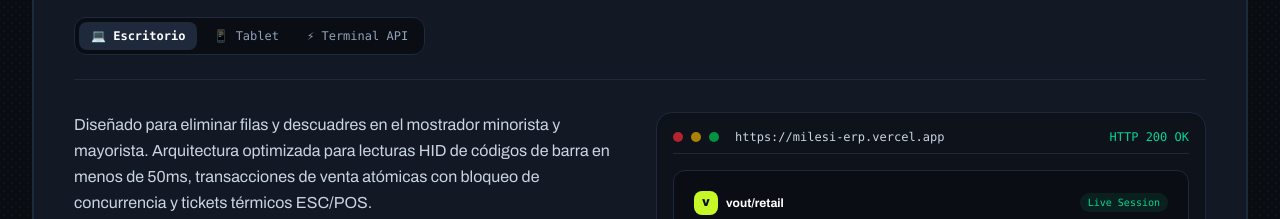
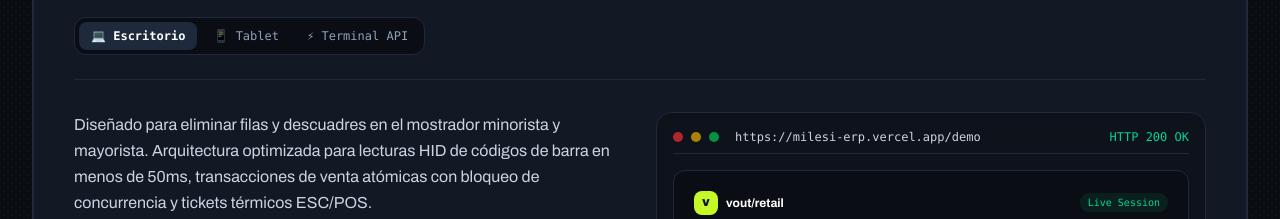
Before and after one commit to AgustinMilesi/portfolio, a Next.js app: page / in a window 1280 px wide. Shown: the part 3306-3525 px from the top of the page. Built offline with nearby package versions, Linux system fonts and the light colour scheme.

Commit message:
feat(demo): link live demo buttons directly to auto-seeding demo routes

```diff
--- a/components/ProjectCarousel.tsx
+++ b/components/ProjectCarousel.tsx
@@ -14,7 +14,7 @@ export const ECOSYSTEM_PROJECTS: ProjectData[] = [
       "Punto de venta de alta velocidad, lector de código de barras nativo, arqueos ciegos de caja y facturación térmica.",
     description:
       "Diseñado para eliminar filas y descuadres en el mostrador minorista y mayorista. Arquitectura optimizada para lecturas HID de códigos de barra en menos de 50ms, transacciones de venta atómicas con bloqueo de concurrencia y tickets térmicos ESC/POS.",
-    liveUrl: "https://milesi-erp.vercel.app",
+    liveUrl: "https://milesi-erp.vercel.app/demo",
     repoFolder: "e:\\Proyectos\\erp",
     specs: {
       engine: "Next.js 16 + React 19 Turbopack",
@@ -72,7 +72,7 @@ model ShiftSession {
       "Plataforma unificada dos-en-uno: gestión de consultas de clientes con webhooks firmados HMAC y portal soberano de contacto directo.",
     description:
       "Arquitectura unificada que integra el SaaS multi-inquilino de retroalimentación de clientes y el canal institucional de contacto directo. Ofrece ingesta de prospectos con validación estricta Zod, protección anti-bot por honeypot, aislamiento organizacional por esquema y despacho en tiempo real a endpoints de clientes.",
-    liveUrl: "https://saas-am.vercel.app",
+    liveUrl: "https://saas-am.vercel.app/demo",
     repoFolder: "e:\\Proyectos\\saas",
     specs: {
       engine: "Next.js 16 + Server Actions + REST API v1",
@@ -130,7 +130,7 @@ model Message {
       "Suite autónoma de logística internacional, rastreo marítimo/aéreo, despacho aduanero y control de demurrage.",
     description:
       "Monitoreo en tiempo real de embarques internacionales marítimos (FCL/LCL) y aéreos. Cálculo dinámico de aranceles de importación, alertas preventivas de demurrage en terminales portuarias y portal de autoservicio para importadores.",
-    liveUrl: "https://cargo-am.vercel.app",
+    liveUrl: "https://cargo-am.vercel.app/demo",
     repoFolder: "e:\\Proyectos\\sap",
     specs: {
       engine: "Next.js + TypeScript + Tailwind CSS",
```
